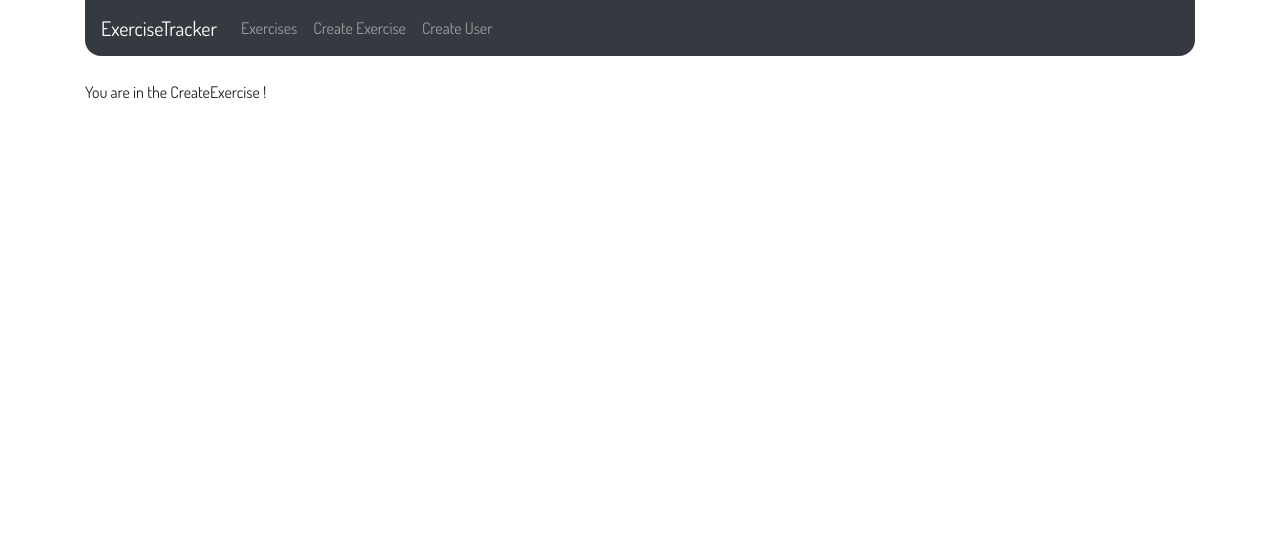
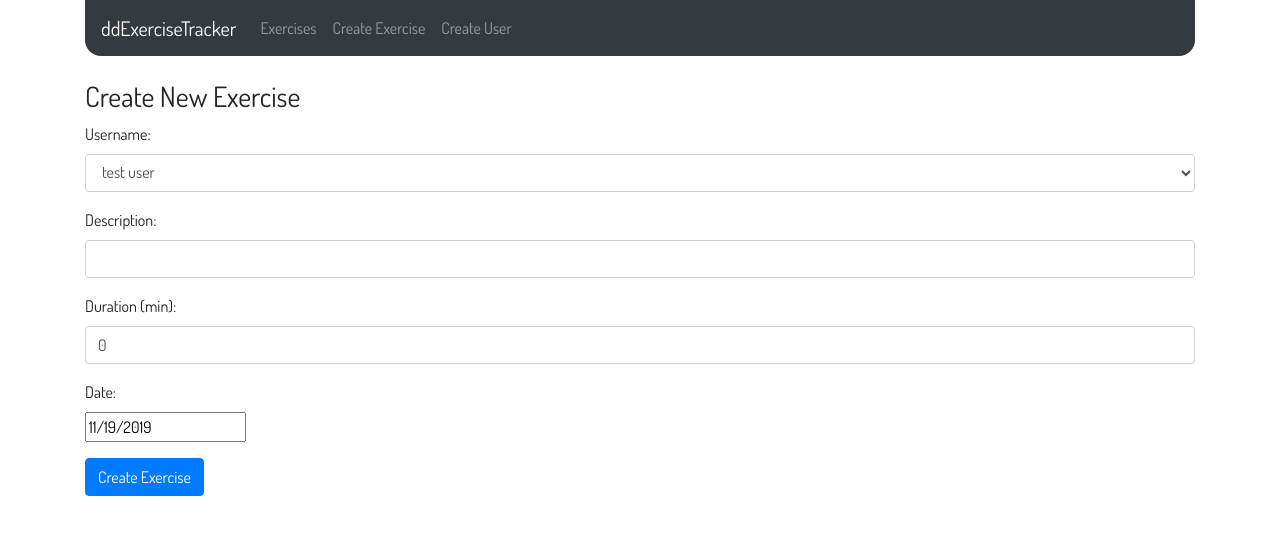
Before and after one commit to DanielRailean/ddTrack, a React (Create React App) app in the folder dd_track/: page /create in a window 1280 px wide. Shown: the top 534 px of the page. Built offline with nearby package versions, Linux system fonts and the light colour scheme.

Commit message:
Added React DatePicker component, Added support for create-exercise componnent

```diff
--- a/dd_track/package.json
+++ b/dd_track/package.json
@@ -5,6 +5,7 @@
   "dependencies": {
     "bootstrap": "^4.3.1",
     "react": "^16.12.0",
+    "react-datepicker": "^2.10.0",
     "react-dom": "^16.12.0",
     "react-router-dom": "^5.1.2",
     "react-scripts": "3.2.0"
--- a/dd_track/src/components/create-exercise.component.js
+++ b/dd_track/src/components/create-exercise.component.js
@@ -1,10 +1,119 @@
 import React, { Component } from 'react';
+import DatePicker from 'react-datepicker';
+import "react-datepicker/dist/react-datepicker.css"
 
 export default class CreateExercise extends Component{
+    constructor(props){
+        super(props);
+
+        this.onChangeUsername = this.onChangeUsername.bind(this);
+        this.onChangeDescription = this.onChangeDescription.bind(this);
+        this.onChangeDuration = this.onChangeDuration.bind(this);
+        this.onChangeDate = this.onChangeDate.bind(this);
+        this.onSubmit = this.onSubmit.bind(this);
+
+        this.state = {
+            username: '',
+            description: '',
+            duration: 0,
+            date: new Date(),
+            users: []
+        }
+    }
+
+    componentDidMount(){
+        this.setState({
+            users: ['test user'],
+            username: 'test user',
+        })
+    }
+
+    onChangeUsername(e){
+        this.setState({
+            username: e.target.value
+        });
+    }
+    onChangeDescription(e){
+        this.setState({
+            description: e.target.value
+        });
+    }
+    onChangeDuration(e){
+        this.setState({
+            duration: e.target.value
+        });
+    }
+    onChangeDate(date){
+        this.setState({
+            date: date
+        });
+    }
+
+    onSubmit(e){
+        e.preventDefault();
+
+        const exercise = {
+            username : this.state.username,
+            description : this.state.description,
+            duration : this.state.duration,
+            date : this.state.date
+        }
+        console.log(exercise);
+
+        window.location = '/';
+    }
+
     render(){
         return(
-            <div>
-                <p>You are in the CreateExercise !</p>
+            <div className="create_ex">
+                <h3>Create New Exercise</h3>
+                <form onSubmit={this.onSubmit}>
+                    <div className="form-group">
+                        <label>Username:</label>
+                        <select ref="userInput"
+                        required className="form-control"
+                        value={this.state.username}
+                        onChange={this.onChangeUsername}>
+                            {
+                                this.state.users.map(function(user){
+                                    return <option
+                                    key ={user}
+                                value={user}>{user}</option>;
+                                })
+                            }
+                        </select>
+                    </div>
+                    <div className="form-group">
+                        <label>Description: </label>
+                        <input type="text"
+                        required
+                        className = "form-control"
+                        value= {this.state.description}
+                        onChange = {this.onChangeDescription}
+                        />
+                    </div>
+                    <div className="form-group" >
+                        <label>Duration (min):</label>
+                        <input
+                            type="number"
+                            className="form-control"
+                            value={this.state.duration}
+                            onChange={this.onChangeDuration}
+                        />
+                    </div>
+                    <div className="form-group">
+                        <label>Date: </label>
+                        <div>
+                            <DatePicker
+                            selected ={this.state.date}
+                            onChange ={this.onChangeDate} />
+                        </div>
+                    </div>
+
+                    <div className="form-group">
+                        <input type="submit" value="Create Exercise" className="btn btn-primary" />
+                    </div>
+                </form>
             </div>
         )
     }
--- a/dd_track/src/components/navbar.component.js
+++ b/dd_track/src/components/navbar.component.js
@@ -5,8 +5,8 @@
     render(){
         return(
             <nav className="navbar navbar-dark bg-dark navbar-expand-lg">
-                <Link to="/" className="navbar-brand">ExerciseTracker</Link>
-                <div className="collapse navbar-collapse">
+                <Link to="/" className="navbar-brand">ddExerciseTracker</Link>
+                <div className="navbar-collapse">
                 <ul className="navbar-nav mr-auto">
                     <li className="navbar-item">
                     <Link to="/" className="nav-link">Exercises</Link>
```
Also changed, not shown: 1 other file (tests, documents, lock files or other folders).
